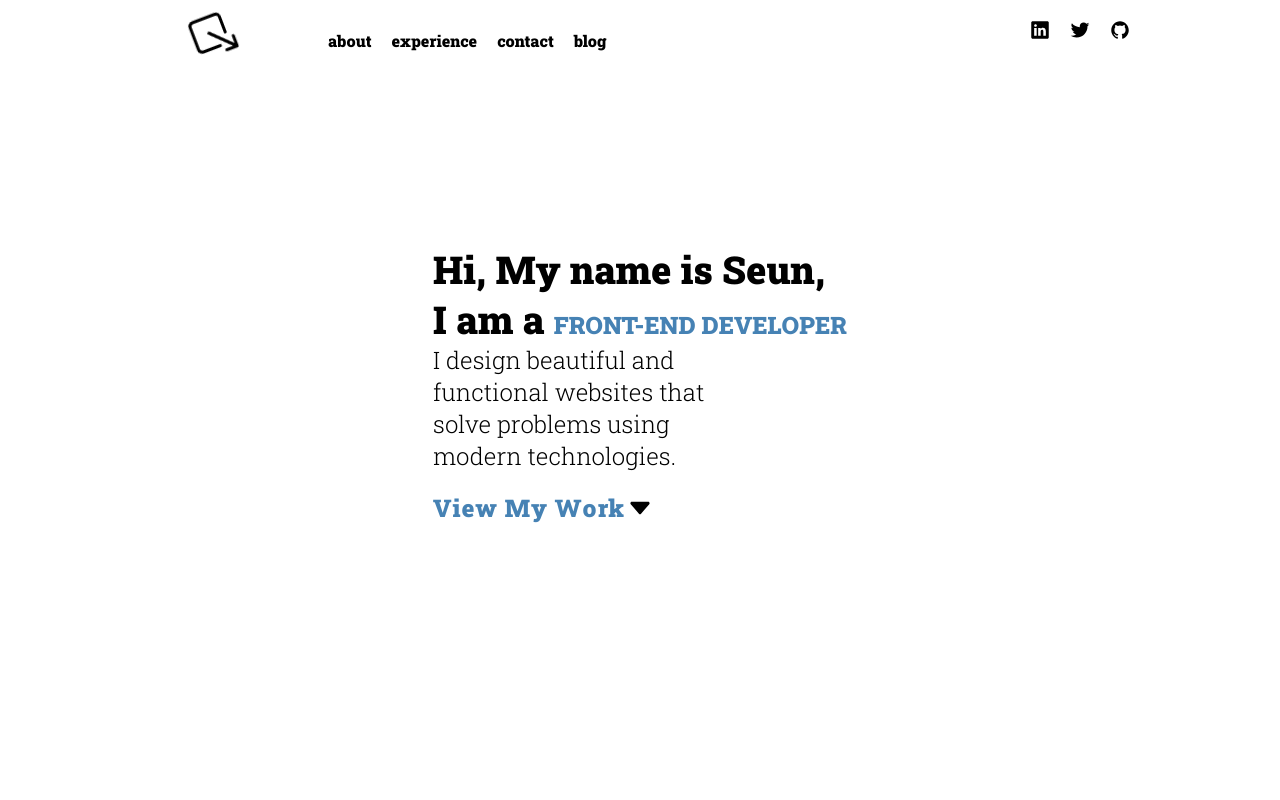
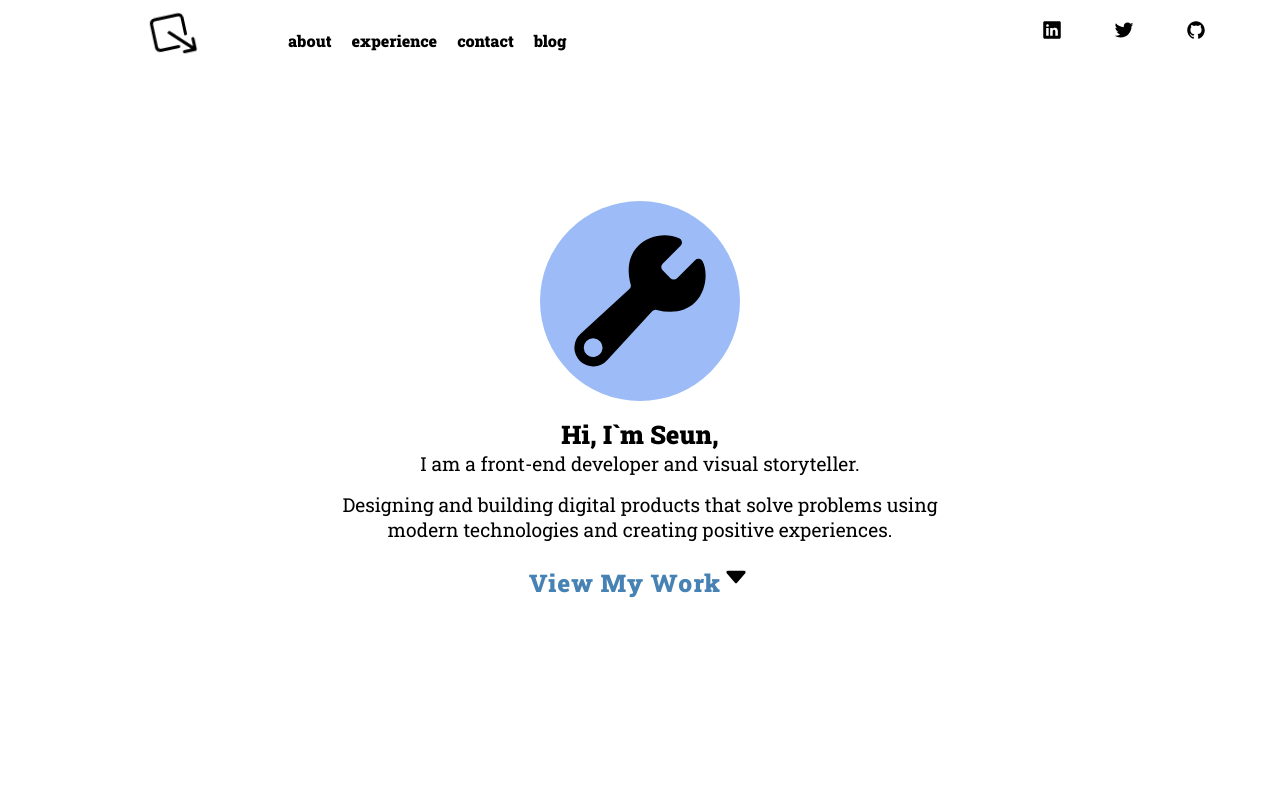
Before and after one commit to whoiskekeanyway/my-portfolio-with-react, a React (Create React App) app: page / in a window 1280 px wide. Shown: the top 800 px of the page. Built offline with nearby package versions, Linux system fonts and the light colour scheme.

Commit message:
fix-landing-page

```diff
--- a/src/App.css
+++ b/src/App.css
@@ -3,35 +3,50 @@
 /* Landing Page */
 
 .landing-page {
-  display: flex;
-  justify-content: center;
-  align-items: center;
-  height: 80vh;
+  font-family: "Roboto Slab", serif;
+  max-width: 1200px;
   margin: 0 auto;
-  font-family: "Roboto Slab", serif;
-  max-width: 800px;
+  height: 100vh;
 }
 
 .landingMessage {
-  max-width: 700px;
+  position: absolute;
+  top: 50%;
+  left: 50%;
+  transform: translate(-50%, -50%);
+  text-align: center;
+}
+
+.landing {
+  display: flex;
+  flex-direction: column;
+  justify-content: center;
+  align-items: center;
+  background-color: rgb(157, 188, 247);
+  width: 200px;
+  height: 200px;
+  margin: 0 auto;
+  border-radius: 50%;
 }
 
 .landingTitle {
-  font-size: 3vw;
+  font-size: 2vw;
+  font-weight: 900;
+  margin-top: 1rem;
+
 }
 
-.landingTitle span {
-  text-transform: uppercase;
-  font-weight: 900;
-  font-size: 1.5rem;
-  color: steelblue;
+.landingSubtitle {
+  font-size: 1.5vw;
+  font-weight: 400;
+
 }
-
 .landingParagraph {
   font-family: "Roboto Slab", serif;
-  font-weight: 300;
-  font-size: 3vh;
-  max-width: 300px;
+  font-weight: 400;
+  font-size: 1.5vw;
+  margin-top: 1rem;
+  margin-bottom: 1rem;
 }
 
 .scrollContainer {
@@ -43,7 +58,6 @@
 }
 
 .scrollDownBtn {
-  display: flex;
   align-items: center;
   width: 100%;
   font-size: 1.9vw;
@@ -56,6 +70,12 @@
 .scrollicon {
   width: 30px;
   height: auto;
+}
+
+.scrollicons {
+  width: 150px;
+  height: auto;
+  object-fit: contain;
 }
 
 @media screen and (max-width: 375px) {
@@ -162,8 +182,6 @@
   padding: 2rem;
 }
 
-
-
 .projects {
   flex-basis: 250px;
   box-shadow: 1px 1px 8px rgba(0, 0, 0, 0.25);
--- a/src/components/Main.js
+++ b/src/components/Main.js
@@ -1,20 +1,22 @@
 import React from "react";
+import heroimage from "./images/build.svg"
 
 import scrollDown from "./images/caret-down.svg";
 
-
 export default function Landing() {
   return (
-    <>
     <div className='landing-page'>
       <div className='landingMessage'>
-          <h1 className='landingTitle'>
-            Hi, My name is Seun,
-            <br /> I am a <span>Front-end Developer</span>
-          </h1>
+        <section className='landing'>
+          <img alt='' className='scrollicons' src={heroimage} />
+          </section>
+        <p className='landingTitle'>Hi, I`m Seun,</p>
+        <p className='landingSubtitle'>
+          I am a front-end developer and visual storyteller.
+        </p>
         <p className='landingParagraph'>
-            I design beautiful and functional websites that solve problems using
-            modern technologies.
+          Designing and building digital products that solve problems using
+          modern technologies and creating positive experiences.
         </p>
         <div className='scrollContainer'>
           <a className='scrollDownBtn' href='#experience'>
@@ -24,6 +26,5 @@ export default function Landing() {
         </div>
       </div>
     </div>
-    </>
   );
 }
--- a/src/components/Navbar.js
+++ b/src/components/Navbar.js
@@ -8,12 +8,17 @@ export default function Navbar() {
   const [toggleMenu, setToggleMenu] = React.useState(false);
   const [screenWidth, setScreenWidth] = React.useState(window.innerWidth);
 
+
+  // toggle between two images for the menu bar in mobile devices
   const menuBar = toggleMenu ? "close-outline.svg" : "menu.svg";
 
+
+  // toggle the menu bar
   const toggleNav = () => {
     setToggleMenu(!toggleMenu);
   };
 
+  //
   React.useEffect(() => {
     const changeWidth = () => {
       setScreenWidth(window.innerWidth);
--- a/src/index.css
+++ b/src/index.css
@@ -11,7 +11,7 @@ body {
   margin: 0;
   -webkit-font-smoothing: antialiased;
   -moz-osx-font-smoothing: grayscale;
-  max-width: 1000px;
+  max-width: 1440px;
   margin: 0 auto;
   font-family: "Roboto Slab", serif;
 }
@@ -26,6 +26,7 @@ body {
   padding-top: 10px;
   position: fixed;
   top: 0;
+  left: 100px;
 }
 
 .App-logo {
@@ -62,7 +63,6 @@ body {
     transform: scale(1.2);
   }
 }
-
 
 .nav-list {
   list-style-type: none;
@@ -129,6 +129,7 @@ body {
   justify-content: center;
   align-items: center;
   justify-content: flex-end;
+  margin-right: 2rem;
 }
 
 .App-logos {
```
Lines whose indentation alone changed are shown as unchanged.
